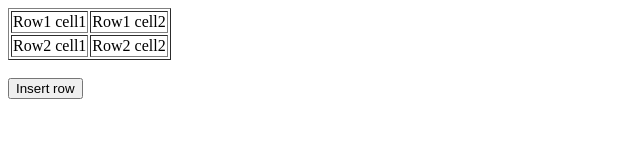
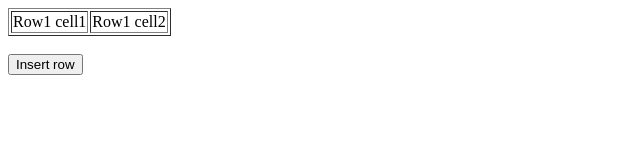
Before and after one commit to acciojob/create-table-1-MeghnaSingh15, a website: page main.html in a window 1280 px wide. Shown: the whole page, without its empty margins (0-640 px from the left). Drawn offline with Linux system fonts and the light colour scheme.

Commit message:
created a submission

```diff
--- a/main.html
+++ b/main.html
@@ -12,8 +12,7 @@
 	<table id="sampleTable" border="1">
 		<tr><td>Row1 cell1</td>
 		<td>Row1 cell2</td></tr>
-		<tr><td>Row2 cell1</td>
-		<td>Row2 cell2</td></tr>
+
 	</table><br>
 
 	<input type="button" onclick="insert_Row()" value="Insert row">
```
